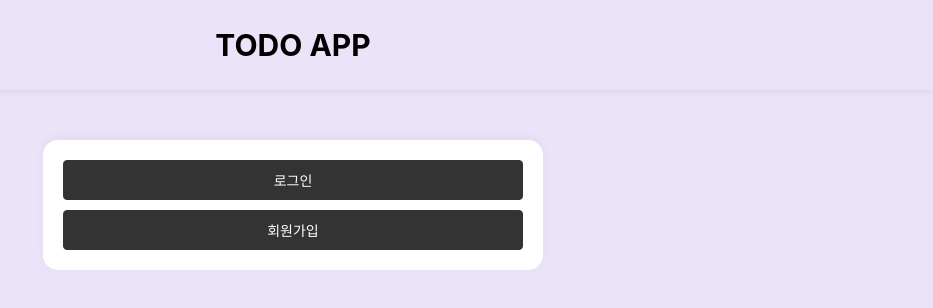
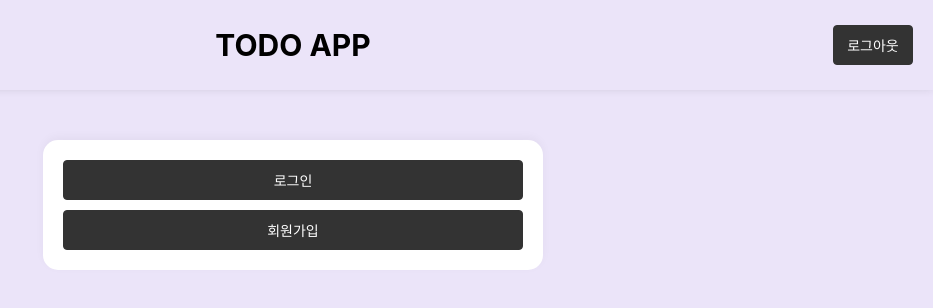
Before and after one commit to hyemin33/todo-app, a React (Vite) app: page / in a window 1280 px wide. Shown: the top 308 px of the page, without its empty margins (347-1280 px from the left). Built offline with nearby package versions, Linux system fonts and the light colour scheme; sample sign-in values are in the browser's storage.

Commit message:
feat: add logout button

```diff
--- a/src/components/templetes/Header.tsx
+++ b/src/components/templetes/Header.tsx
@@ -1,14 +1,31 @@
 import styled from '@emotion/styled';
+
 import { H1 } from '@src/components/atoms/Typography';
+import Button from '../atoms/Button';
+import auth from '@src/utils/auth';
+import { useNavigate } from 'react-router-dom';
 
 const Header = () => {
+  const navigate = useNavigate();
+
+  const handleClear = () => {
+    auth.clearAppStorage();
+    navigate('/');
+  };
+
   return (
     <HeaderWrap>
       <H1>TODO APP</H1>
+      {auth.getToken() && (
+        <LogoutButton text='로그아웃' width={80} onClick={handleClear} />
+      )}
     </HeaderWrap>
   );
 };
-
+const LogoutButton = styled(Button)`
+  position: absolute;
+  right: 20px;
+`;
 const HeaderWrap = styled.div`
   background: #ebe4f9;
   position: fixed;
--- a/src/utils/auth.ts
+++ b/src/utils/auth.ts
@@ -1,6 +1,7 @@
 interface IAuth {
   setToken(token: string): void;
   getToken(): any;
+  clearAppStorage(): any;
 }
 
 const auth: IAuth = {
@@ -10,5 +11,8 @@ const auth: IAuth = {
   getToken() {
     return localStorage.getItem('token');
   },
+  clearAppStorage() {
+    return localStorage.clear();
+  },
 };
 export default auth;
```
